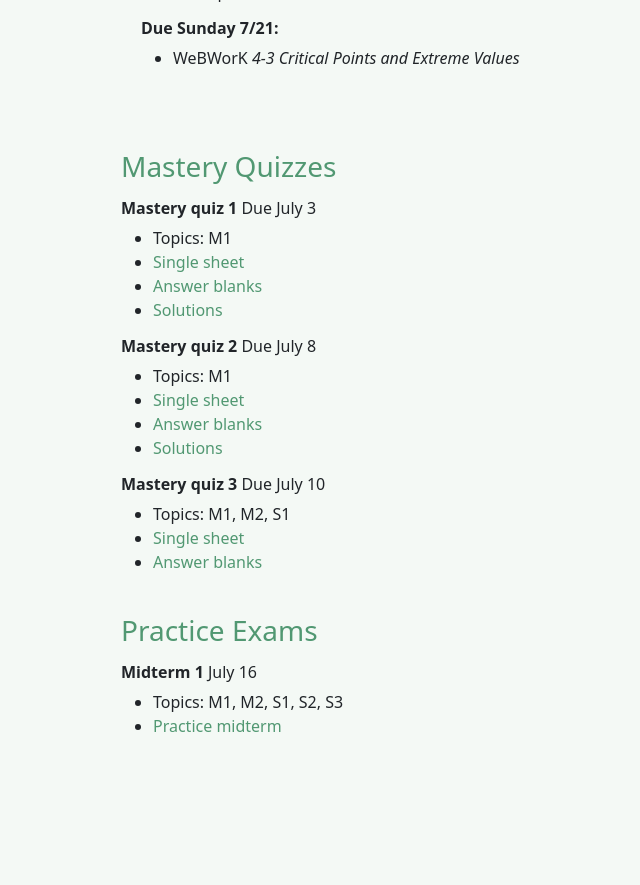
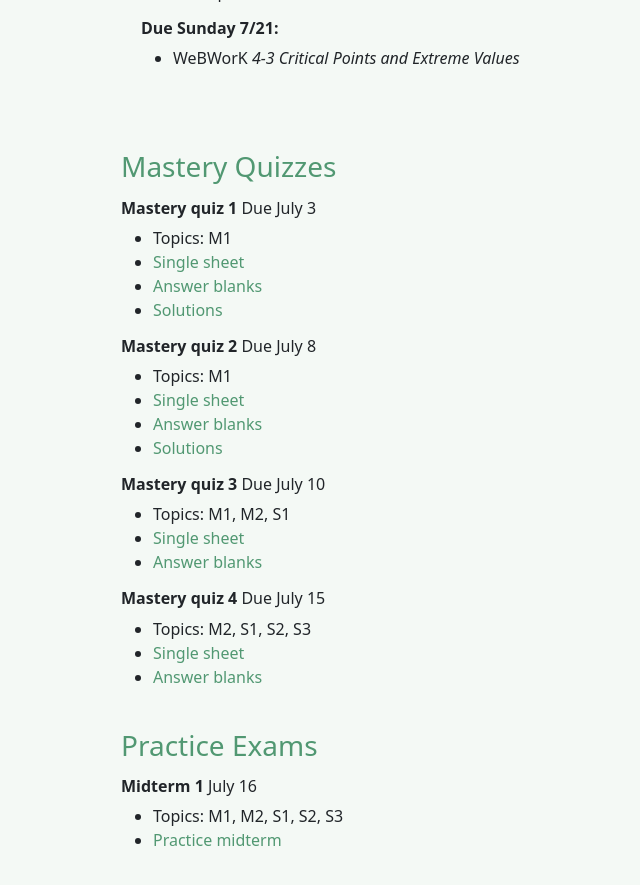
Before and after one commit to bncling/bncl-site, a Jekyll site: the page built from _courses/GW1231_summer_24.markdown, in a window 1280 px wide and 900 px high, scrolled down 1911 px. Shown: the top 885 px of the window, without its empty margins (246-886 px from the left). Built offline with Jekyll 4.4.1, drawn with Linux system fonts in a browser that asks for light colours; before the commit the page ends 2697 px from its top, so only the background shows below that.

Commit message:
rebuilding site Thu Jul 11 07:44:14 EDT 2024

```diff
--- a/_courses/GW1231_summer_24.markdown
+++ b/_courses/GW1231_summer_24.markdown
@@ -289,6 +289,11 @@ Some of the most common things that trip people up in this course are more to do
 - [Single sheet](/assets/documents/mq3_single_sheet.pdf)
 - [Answer blanks](/assets/documents/mq3_answer_blanks.pdf)
 
+###### **Mastery quiz 4** Due July 15
+- Topics: M2, S1, S2, S3
+- [Single sheet](/assets/documents/mq4_single_sheet.pdf)
+- [Answer blanks](/assets/documents/mq4_answer_blanks.pdf)
+
 
 <br>
 
```
